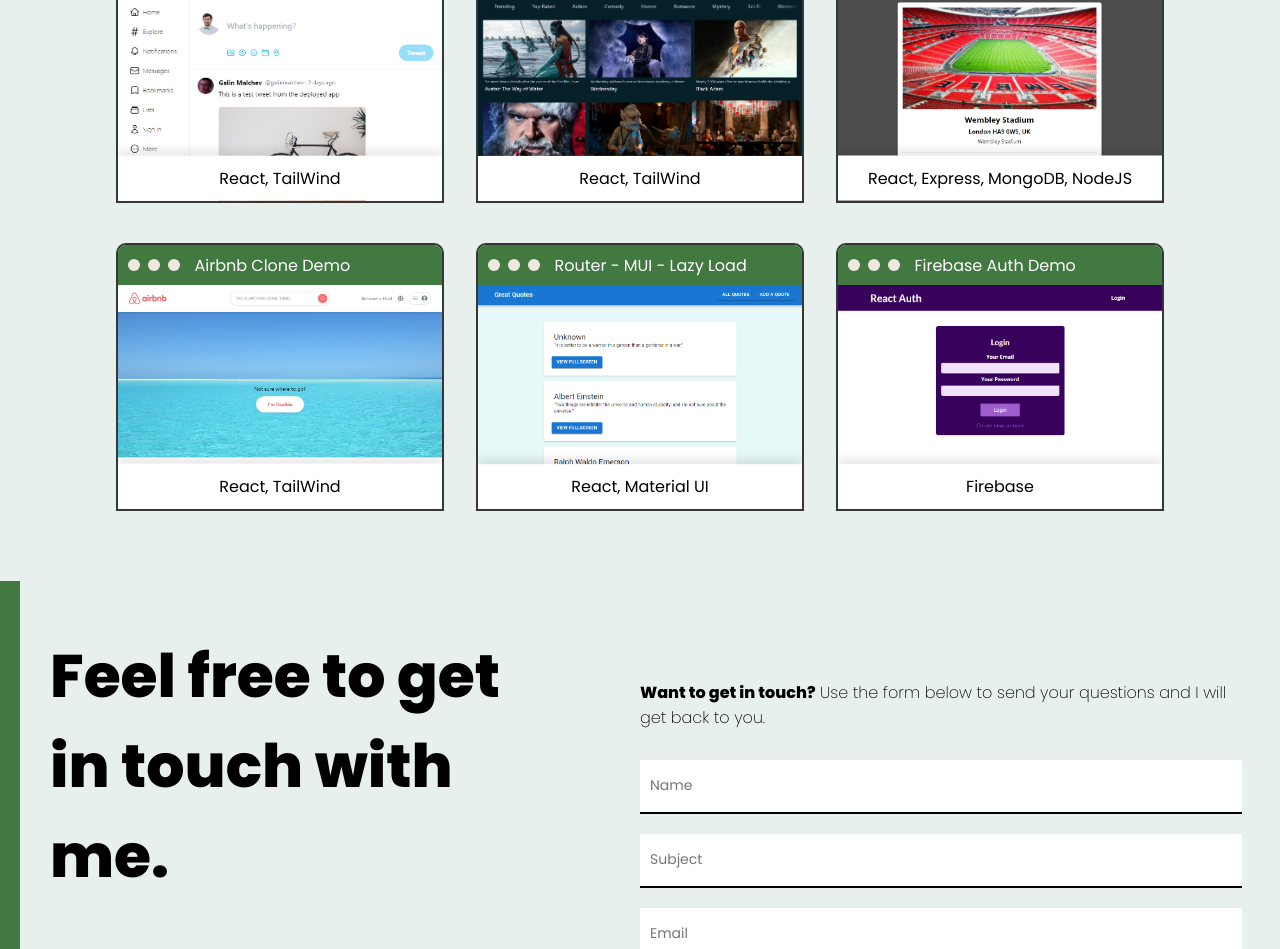
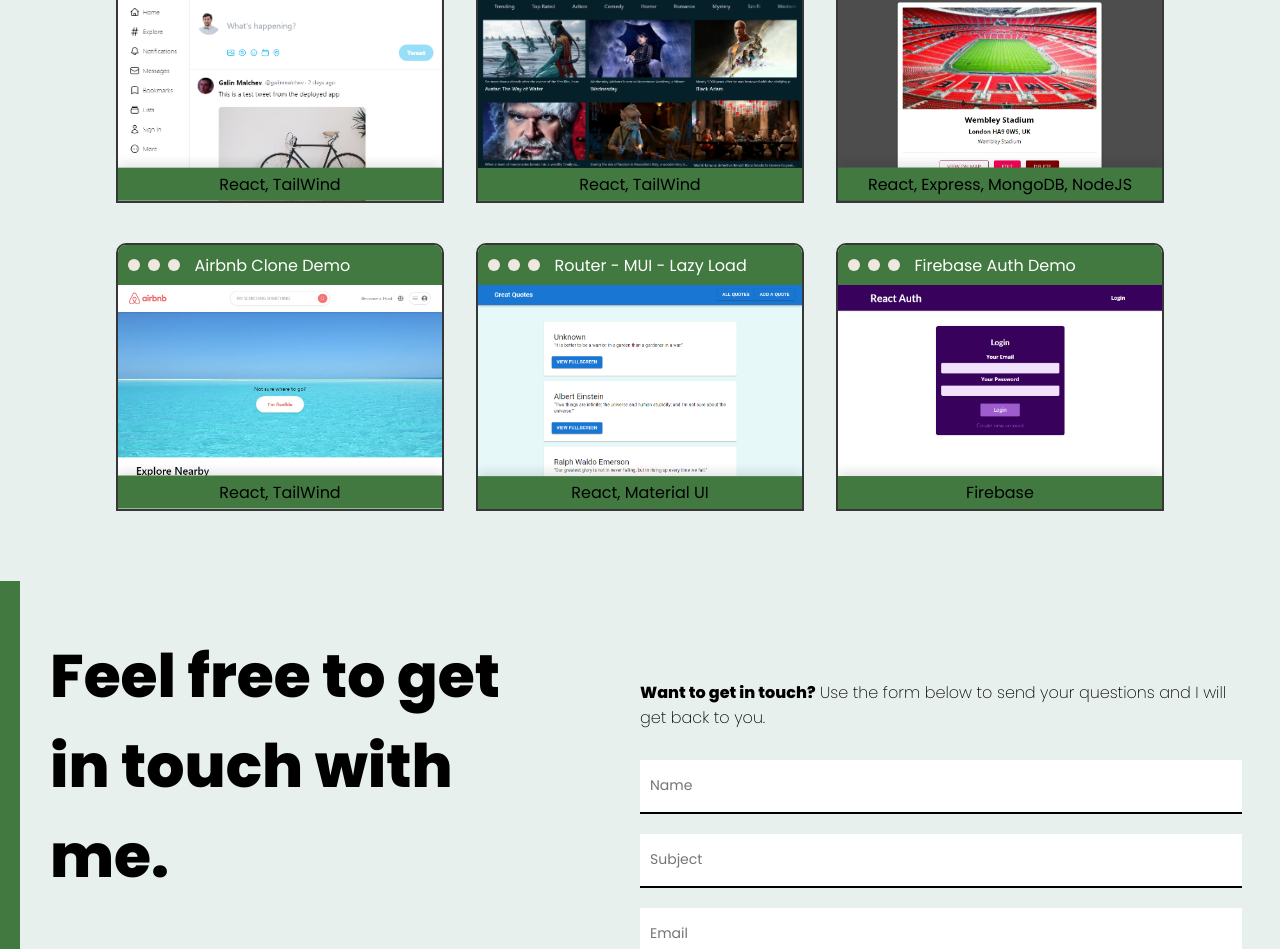
Before and after one commit to ahmiitahir/portfolio-deploy, a React (Create React App) app: page / in a window 1280 px wide. Shown: the part 2013-2962 px from the top of the page. Built offline with nearby package versions, Linux system fonts and the light colour scheme.

Commit message:
adding react router for future all projects page

```diff
--- a/package.json
+++ b/package.json
@@ -13,6 +13,8 @@
     "@testing-library/user-event": "^13.5.0",
     "react": "^18.2.0",
     "react-dom": "^18.2.0",
+    "react-router": "^6.15.0",
+    "react-router-dom": "^6.15.0",
     "react-scripts": "5.0.1",
     "web-vitals": "^2.1.4"
   },
--- a/src/components/product/Product.module.css
+++ b/src/components/product/Product.module.css
@@ -28,8 +28,8 @@
 .sticky_paragraph {
   position: sticky;
   bottom: 0;
-  background-color: #fff;
-  padding: 10px;
+  background-color: #427940;
+  padding: 4px;
   z-index: 2;
   box-shadow: 0px -5px 10px rgba(0, 0, 0, 0.1);
 }
--- a/src/components/productList/ProductList.js
+++ b/src/components/productList/ProductList.js
@@ -26,6 +26,11 @@ const ProductList = () => {
           );
         })}
       </div>
+      {/* <div className={classes.pl_desc}>
+        <a target="_blank" rel="noreferrer">
+          View More
+        </a>
+      </div> */}
     </div>
   );
 };
```
Also changed, not shown: src/components/AllProjects/AllProjects.js (added, +7 -0 lines), 1 other file (tests, documents, lock files or other folders).
